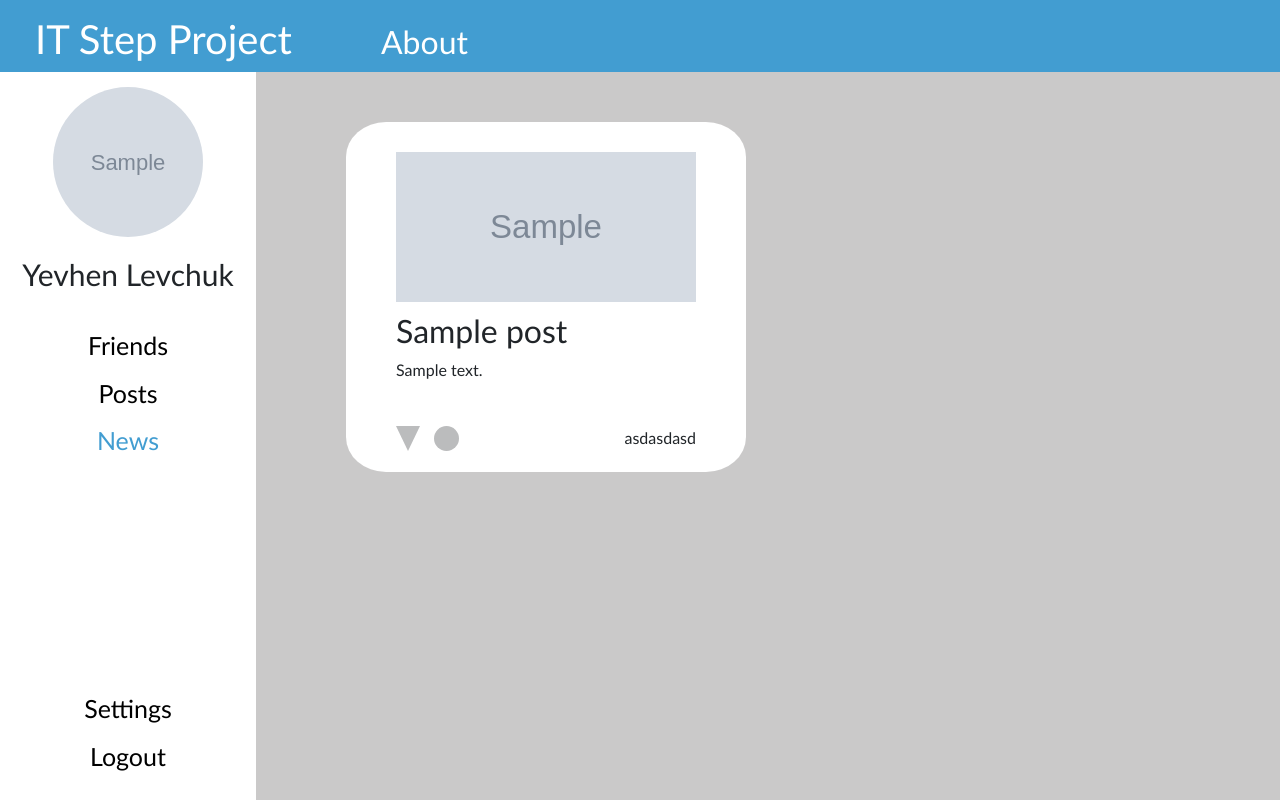
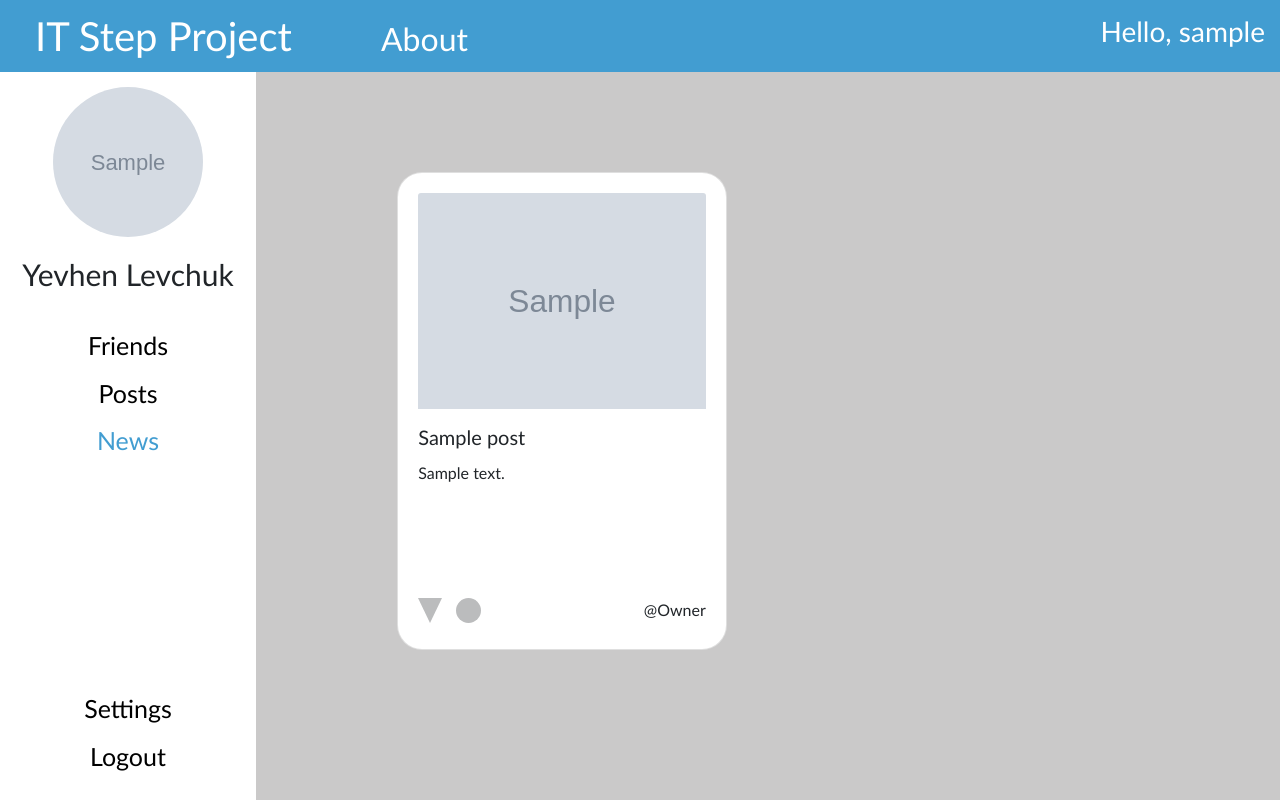
Before and after one commit to HYMPYT/it_step_project, a Django app: template templates/core/index.html in a window 1280 px wide. Run offline with Django 3.2, Linux system fonts and the light colour scheme; the template is opened without the code that fills it: values that come from a table or form of the project are taken from there, others are empty; a user stored in the database is signed in; tables that the repository leaves empty hold one stand-in row (values such as "Sample post"); grey boxes marked "Sample" are stand-in pictures; some libraries are stand-ins or nearby versions.

Commit message:
Cards display changed

```diff
--- a/src/core/views.py
+++ b/src/core/views.py
@@ -18,7 +18,7 @@ def home(request, *args, **kwars) -> HttpResponse:
 
 
     ctx = {
-        'cards': Post.objects.all()
+        'posts': Post.objects.all()
     }
 
     return render(request, 'core/index.html', context=ctx)
--- a/static/css/common.css
+++ b/static/css/common.css
@@ -33,6 +33,13 @@
     grid-row-end: 2;
     background-color: rgb(66, 157, 209);
     padding: 15px;
+    display: flex;
+    align-items: center;
+    justify-content: space-between;
+  }
+
+  .header__user {
+    color: white;
   }
 
   .header__title, .header__about{
@@ -140,5 +147,5 @@
     display: flex;
     flex-wrap: wrap;
     overflow: auto;
-    padding: 10px;
+    padding: 100px;
   }
--- a/static/css/news.css
+++ b/static/css/news.css
@@ -1,31 +1,23 @@
 /* CONTENT */
-.content__card {
-  border-radius: 10%;
-  background-color: white;
-  display: flex;
-  flex-direction: column;
-  align-items: center;
-  justify-content: space-between;
-  height: 350px;
-  width: 400px;
-  margin: 40px 80px 40px 80px;
+.card {
+  padding: 20px;
+  margin: 0 5%;
+  margin-bottom: 50px;
+  width: 40%;
+  border-radius: 25px;
 }
 
-.content__card_img {
-  width: 300px;
-  height: 150px;
-  margin-top: 30px;
-  margin-bottom: 10px;
+.card-body {
+  padding: 16px 0px;
 }
 
-.content__card_bottom {
-  margin-bottom: 15px;
+
+.action {
   display: flex;
   justify-content: space-between;
-  width: 300px;
 }
 
-.content__card_like {
+.card__action_like {
   width: 0;
   height: 0;
   border-style: solid;
@@ -35,7 +27,7 @@
   margin-right: 10px;
 }
 
-.content__card_comment {
+.card__action_comment {
   height: 25px;
   width: 25px;
   border-radius: 50%;
--- a/templates/_base.html
+++ b/templates/_base.html
@@ -14,12 +14,17 @@
 
 <body>
     <div class="header">
-        <h1 class="header__title"><a class="nav_link" href="#home">IT Step Project</a></h1>
-        <h2 class="header__about"><a class="nav_link" href="#about">About</a></h2>
+        <div class="header__left">
+            <h1 class="header__title"><a class="nav_link" href="#home">IT Step Project</a></h1>
+            <h2 class="header__about"><a class="nav_link" href="#about">About</a></h2>
+        </div>
+        <div>
+            <h3 class="header__user">Hello, {{ user }}</h3>
+        </div>
     </div>
     <div class="menu">
         <div class="menu__top">
-            <img class="menu__img" src="{{user.profile.avatar.image.url}}" alt="">
+            <img class="menu__img" src="{{ user.profile.avatar.image.url }}" alt="">
             <div class="menu__name">Yevhen Levchuk</div>
             <ul class="menu__links">
                 <a href="./friends.html">
--- a/templates/core/index.html
+++ b/templates/core/index.html
@@ -1,19 +1,19 @@
 {% extends '_base.html' %}
 
 {% block content %}
-{% for card in cards %}
-<div class="content__card">
-    <div class="content__card_top">
-        <img class="content__card_img" src="{{card.image.image.url}}" alt="">
-        <h2 class="content__card_title">{{card.title}}</h2>
-        <p class="content__card_text">{{card.body}}</p>
+{% for post in posts %}
+<div class="card">
+    <img src="{{ post.image.image.url }}" class="card-img-top">
+    <div class="card-body">
+        <h5 class="card-title">{{ post.title}}</h5>
+        <p class="card-text">{{ post.body }}</p>
     </div>
-    <div class="content__card_bottom">
-        <div class="content__card_buttons">
-            <button class="content__card_like"></button>
-            <button class="content__card_comment"></button>
+    <div class="action">
+        <div class="action__buttons">
+            <button class="card__action_like" title="Like"></button>
+            <button class="card__action_comment" title="Comment"></button>
         </div>
-        <div class="content__card_owner">asdasdasd</div>
+        <div>@Owner</div>
     </div>
 </div>
 {% endfor %}
```
Also changed, not shown: media/upload/images/Assassin-s-Creed-Origins-eagle-Ubisoft-games_3840x2160.jpg (deleted), media/upload/images/rabstol_net_far_cry_11_2560x1440.jpg (added).
